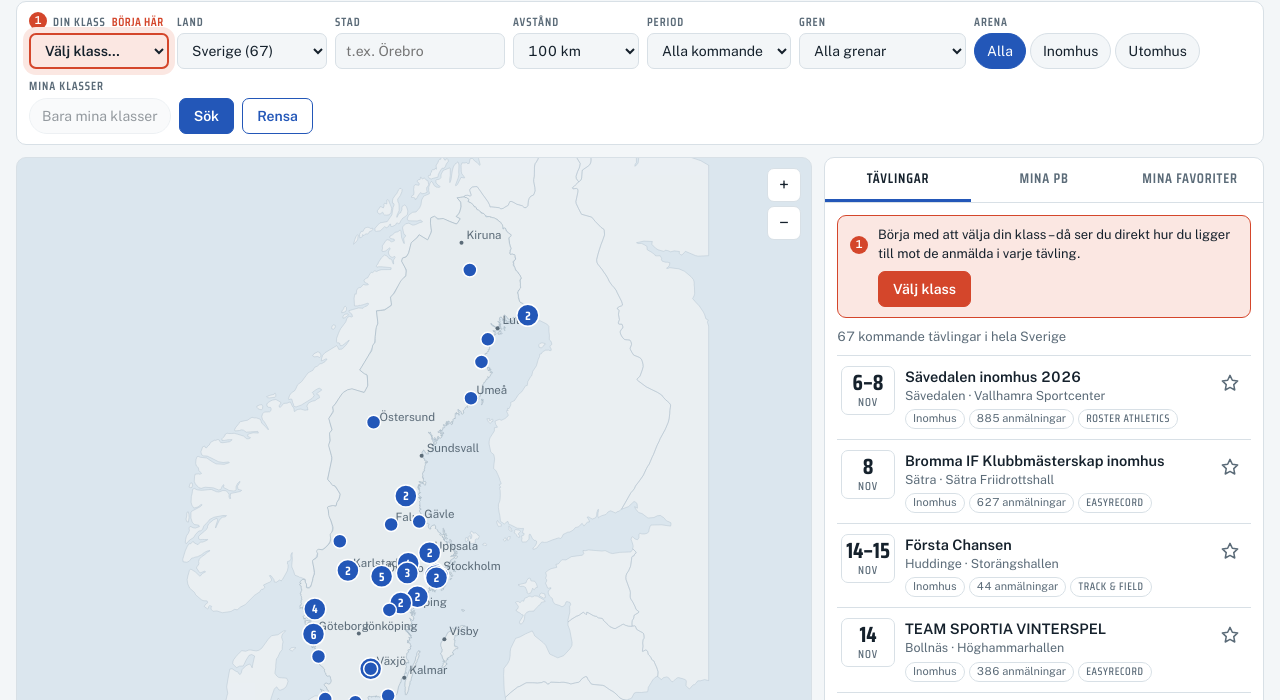
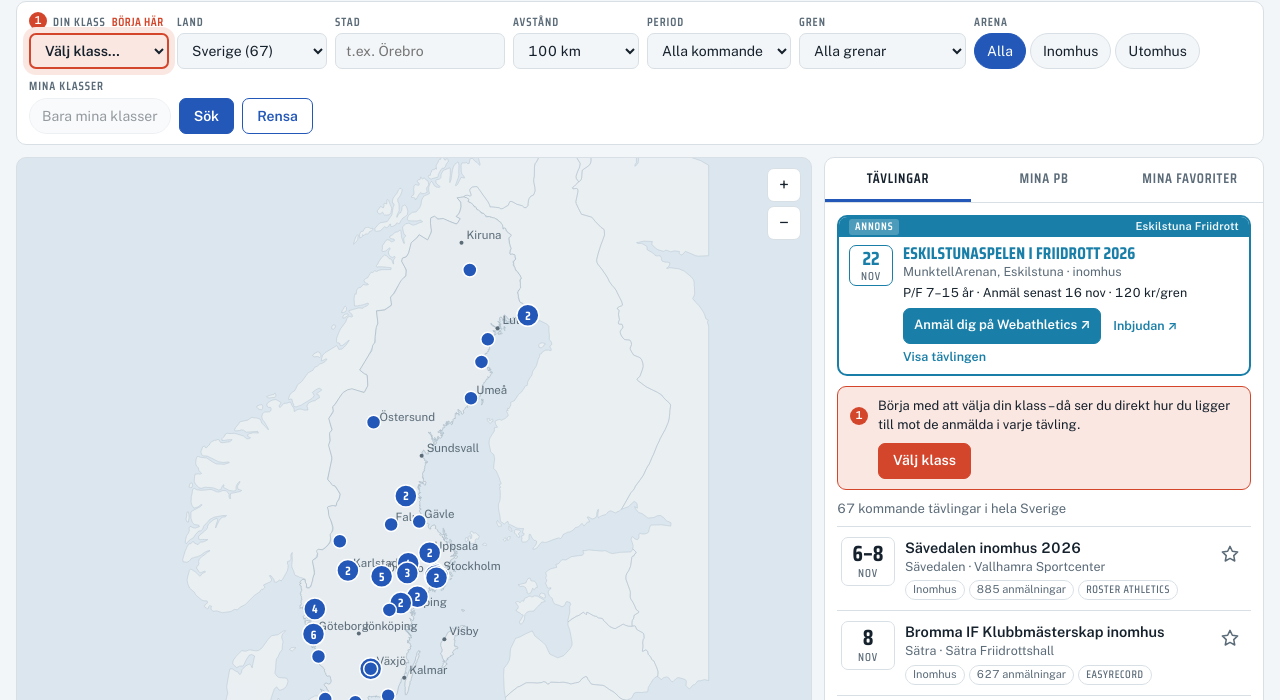
Before and after one commit to thorngrenpeter-svg/Friidrottskartan, a website: page index.html in a window 1280 px wide. Shown: the part 80-780 px from the top of the page. Drawn offline with Linux system fonts and the light colour scheme.

Commit message:
Add files via upload

```diff
--- a/i18n.js
+++ b/i18n.js
@@ -22,6 +22,7 @@ const pl = (n, one, many) => n + ' ' + (n === 1 ? one : many);
 window.I18N = {
   /* ------------------------------------------------ SVENSKA */
   sv: {
+    ad_invite: 'Inbjudan', ad_show: 'Visa tävlingen',
     tagline: 'Alla tävlingar på samma sida',
     disc_none: (d, c) => 'Ingen kommande tävling har ' + d + (c ? ' för ' + c : '') + ' just nu. Grenarna uppdateras varje natt, så titta gärna igen senare.',
     n_teams: n => n + ' lag',
@@ -86,6 +87,7 @@ window.I18N = {
   },
   /* ------------------------------------------------ ENGLISH */
   en: {
+    ad_invite: 'Invitation', ad_show: 'Show the meet',
     tagline: 'All meets in one place',
     disc_none: (d, c) => 'No upcoming meet has ' + d + (c ? ' for ' + c : '') + ' right now. Events are updated every night, so check back later.',
     n_teams: n => n + ' ' + (n === 1 ? 'team' : 'teams'),
@@ -151,6 +153,7 @@ window.I18N = {
   },
   /* ------------------------------------------------ DEUTSCH */
   de: {
+    ad_invite: 'Ausschreibung', ad_show: 'Wettkampf anzeigen',
     tagline: 'Alle Wettkämpfe an einem Ort',
     disc_none: (d, c) => 'Derzeit hat kein kommender Wettkampf ' + d + (c ? ' für ' + c : '') + '. Die Disziplinen werden jede Nacht aktualisiert – schau später wieder vorbei.',
     n_teams: n => n + ' ' + (n === 1 ? 'Staffel' : 'Staffeln'),
@@ -216,6 +219,7 @@ window.I18N = {
   },
   /* ------------------------------------------------ FRANÇAIS */
   fr: {
+    ad_invite: 'Invitation', ad_show: 'Voir la compétition',
     tagline: 'Toutes les compétitions au même endroit',
     disc_none: (d, c) => 'Aucune compétition à venir ne propose ' + d + (c ? ' pour ' + c : '') + ' pour le moment. Les épreuves sont mises à jour chaque nuit, reviens plus tard.',
     n_teams: n => n + ' ' + (n === 1 ? 'équipe' : 'équipes'),
@@ -281,6 +285,7 @@ window.I18N = {
   },
   /* ------------------------------------------------ ESPAÑOL */
   es: {
+    ad_invite: 'Invitación', ad_show: 'Ver la competición',
     tagline: 'Todas las competiciones en un solo lugar',
     disc_none: (d, c) => 'Ninguna competición próxima tiene ' + d + (c ? ' para ' + c : '') + ' por ahora. Las pruebas se actualizan cada noche, vuelve más tarde.',
     n_teams: n => n + ' ' + (n === 1 ? 'equipo' : 'equipos'),
@@ -346,6 +351,7 @@ window.I18N = {
   },
   /* ------------------------------------------------ SUOMI */
   fi: {
+    ad_invite: 'Kutsu', ad_show: 'Näytä kilpailu',
     tagline: 'Kaikki kilpailut samassa paikassa',
     disc_none: (d, c) => 'Tulevissa kilpailuissa ei tällä hetkellä ole lajia ' + d + (c ? ' sarjassa ' + c : '') + '. Lajit päivittyvät joka yö, joten katso myöhemmin uudelleen.',
     n_teams: n => n + ' ' + (n === 1 ? 'joukkue' : 'joukkuetta'),
@@ -410,6 +416,7 @@ window.I18N = {
   },
   /* ------------------------------------------------ DANSK */
   da: {
+    ad_invite: 'Invitation', ad_show: 'Vis stævnet',
     tagline: 'Alle stævner samlet ét sted',
     disc_none: (d, c) => 'Intet kommende stævne har ' + d + (c ? ' for ' + c : '') + ' lige nu. Disciplinerne opdateres hver nat, så kig forbi igen senere.',
     n_teams: n => n + ' hold',
--- a/index.html
+++ b/index.html
@@ -258,6 +258,20 @@ header.top{display:flex;flex-wrap:wrap;align-items:flex-end;justify-content:spac
 .evrow{display:flex;justify-content:space-between;gap:8px;padding:7px 2px}
 .evrow .n{color:var(--muted);font-size:12.5px;white-space:nowrap}
 #disc{max-width:190px}
+.adcard{border:2px solid var(--ad);border-radius:10px;margin:0 0 10px;overflow:hidden;background:var(--panel)}
+.adtop{display:flex;justify-content:space-between;align-items:center;gap:8px;background:var(--ad);color:#fff;padding:2px 10px;font-family:var(--f-display);font-weight:600;font-size:11px;letter-spacing:.08em;text-transform:uppercase}
+.adlbl{background:rgba(255,255,255,.22);border-radius:3px;padding:0 6px}
+.adorg{opacity:.95;text-transform:none;letter-spacing:.02em;font-family:var(--f-body);font-size:11px}
+.adbody{display:grid;grid-template-columns:44px minmax(0,1fr);gap:10px;padding:8px 10px}
+.addate{border-color:var(--ad);color:var(--ad);align-self:start;height:auto;padding:3px 0}
+.addate b{font-size:19px}
+.adbody h3{margin:0;font-family:var(--f-display);font-size:17px;line-height:1.05;text-transform:uppercase;letter-spacing:.01em;color:var(--ad)}
+.admeta{font-size:12.5px;margin-top:1px}
+.adkort{font-size:12.5px;margin-top:2px;color:var(--ink)}
+.adbtns{display:flex;flex-wrap:wrap;gap:4px 12px;align-items:center;margin-top:6px}
+.adbtn{background:var(--ad);border-color:var(--ad);color:#fff!important;text-decoration:none;padding:4px 10px;font-size:13px;min-height:0;line-height:1.3}
+.adsec{background:none;border:0;padding:0;color:var(--ad);font-weight:600;font-size:12.5px;cursor:pointer;text-decoration:none}
+@media (prefers-color-scheme: dark){.adbody h3,.adsec,.addate{filter:brightness(1.5)}}
 .tipcard{display:grid;grid-template-columns:minmax(0,190px) minmax(0,1fr);gap:12px;align-items:center;margin:10px 0;padding:10px;border:1px solid var(--line);border-radius:10px;background:var(--bg);color:var(--ink);text-decoration:none}
 .tipcard:hover{border-color:var(--track)}
 .tipcard.noimg{grid-template-columns:minmax(0,1fr)}
@@ -375,7 +389,7 @@ let LANG=(()=>{ const s=store.get('fk-lang',null); return s&&I18N[s]? s : 'sv';
 const FB={lbl_disc:'Gren',opt_alld:'Alla grenar',with_disc:(d,c)=>'med '+d+(c?' för '+c:''),disc_hint:'Tips: välj din klass överst, så visas bara tävlingar där grenen finns i din klass.',
   tip_label:'Tips från oss',ad_label:'Annons',tip_cta_yt:'Se på YouTube',tip_cta:'Läs mer',ad_h:'Annonsera hos oss',ad_p:'Vill ditt företag eller din förening synas på Friidrottskartan? Lämna dina uppgifter så kontaktar vi dig med paket och priser.',
   af_org:'Företag/förening',af_phone:'Telefon',af_cc:'Landskod',af_btn:'Skicka förfrågan',af_ok:'Tack! Vi hör av oss inom ett par dagar.',af_invalid:'Fyll i namn, företag/förening och en giltig e-postadress.',af_mail:'Skicka förfrågan via e-post i stället',af_note:l=>'Vi använder uppgifterna bara för att svara på din förfrågan. Läs mer i '+l+'.',
-  n_teams:n=>n+' lag',tagline:'Alla tävlingar på samma sida',disc_none:(d,c)=>'Ingen kommande tävling har '+d+(c?' för '+c:'')+' just nu. Grenarna uppdateras varje natt, så titta gärna igen senare.',nf_activate:'Formuläret håller på att aktiveras. Försök igen om en liten stund.',nf_mail:'Skicka anmälan via e-post i stället'};
+  n_teams:n=>n+' lag',ad_invite:'Inbjudan',ad_show:'Visa tävlingen',tagline:'Alla tävlingar på samma sida',disc_none:(d,c)=>'Ingen kommande tävling har '+d+(c?' för '+c:'')+' just nu. Grenarna uppdateras varje natt, så titta gärna igen senare.',nf_activate:'Formuläret håller på att aktiveras. Försök igen om en liten stund.',nf_mail:'Skicka anmälan via e-post i stället'};
 const t=(k,...a)=>{ let v=I18N[LANG][k]; if(v===undefined) v=I18N.sv[k]; if(v===undefined) v=FB[k]; return typeof v==='function'? v(...a) : (v===undefined?k:v); };
 const LOC={sv:'sv-SE',en:'en-GB',de:'de-DE',fr:'fr-FR',es:'es-ES',fi:'fi-FI',da:'da-DK'};
 let MON=[];
@@ -490,7 +504,22 @@ fetch('tips.json',{cache:'no-cache'}).then(r=>r.ok?r.json():[]).then(a=>{ const
 const tt=(k,d)=>{ const v=t(k); return v===k?d:v; }; // reservtext om i18n.js är en äldre version
 const tipSeen=new Set();
 const tipObs=('IntersectionObserver' in window)? new IntersectionObserver(es=>es.forEach(e=>{ if(!e.isIntersecting) return; const id=e.target.dataset.tip; tipObs.unobserve(e.target); if(tipSeen.has(id)) return; tipSeen.add(id); track('Tips visning',{namn:id},true); }),{threshold:0.5}) : null;
-const tipFor=n=> TIPS.length? TIPS[n%TIPS.length] : null;
+const ROT=()=>TIPS.filter(x=>!x.fast); // vanliga tips/annonser som roterar i listan
+const tipFor=n=>{ const r=ROT(); return r.length? r[n%r.length] : null; };
+// fast annons för en tävling: ligger alltid överst i listan oavsett filter
+function pinnedHTML(){ const x=TIPS.find(a=>a.fast&&a.format==='tavling'); if(!x) return '';
+  const c=D.comps.find(k=>k.fk===x.tavling);
+  const [yy,mm,dd]=(x.datum||c?.d1||'').split('-');
+  const col=/^#[0-9a-f]{6}$/i.test(x.farg||'')?x.farg:'var(--track)';
+  return '<div class="adcard" style="--ad:'+col+'" data-ad="'+esc(x.id)+'">'
+   +'<div class="adtop"><span class="adlbl">'+esc(t('ad_label'))+'</span>'+(x.arrangor?'<span class="adorg">'+esc(x.arrangor)+'</span>':'')+'</div>'
+   +'<div class="adbody"><div class="date addate"><b>'+(+dd||'')+'</b><span>'+(mm?MON[mm-1]:'')+'</span></div><div>'
+   +'<h3>'+esc(x.titel)+'</h3><div class="meta admeta">'+esc(x.plats||'')+'</div>'
+   +(x.kort?'<div class="adkort">'+esc(x.kort)+'</div>':'')
+   +'<div class="adbtns"><a class="btn adbtn" href="'+esc(x.lank)+'" target="_blank" rel="sponsored noopener" data-adlink="anmalan">'+esc(x.cta||'Läs mer')+' ↗</a>'
+   +(x.inbjudan?'<a class="adsec" href="'+esc(x.inbjudan)+'" target="_blank" rel="sponsored noopener" data-adlink="inbjudan">'+esc(tt('ad_invite','Inbjudan'))+' ↗</a>':'')
+   +(c?'<button type="button" class="adsec" data-adopen="'+c.idx+'">'+esc(tt('ad_show','Visa tävlingen'))+'</button>':'')
+   +'</div></div></div></div>'; }
 function tipHTML(x){ if(!x) return '';
   const txt=(x.text&&(x.text[LANG]||x.text.sv))||'';
   return '<a class="tipcard" href="'+esc(x.lank)+'" target="_blank" rel="noopener'+(x.typ==='annons'?' sponsored':'')+'" data-tip="'+esc(x.id)+'">'
@@ -739,7 +768,7 @@ function itemHTML(c){ const dt=fmtDate(c); const mine=[...new Set(c.e.map(e=>mat
    +(mine.length?'<span class="tag you">'+esc(t('cls_present',mine.join(', ')))+'</span>':'')
    +'<span class="tag src">'+srcLink(c).name+'</span></div></div><div class="iside">'+starBtn(c)+'<span class="dist">'+(c.dist!=null?Math.round(c.dist)+' km':'')+'</span></div></div>'; }
 function paneList(list){
-  let h=calloutHTML();
+  let h=pinnedHTML()+calloutHTML();
   if(msg){ h+='<p class="summary" style="color:var(--warn)">'+esc(msg)+'</p>'; msg=''; }
   let shown=list;
   if(S.focusKey){ shown=list.filter(c=>c.key===S.focusKey); h+='<p class="summary">'+t('n_comps',shown.length)+' '+esc(t('in_place',shown[0]?.c||''))+' · <button class="back" id="allbtn">'+esc(t('show_all'))+'</button></p>'; }
@@ -845,7 +874,11 @@ function bindPane(){
     if(b.classList.contains('item')) b.addEventListener('keydown',e=>{ if((e.key==='Enter'||e.key===' ')&&!e.target.closest('.star')){ e.preventDefault(); go(); } }); });
   pane.querySelectorAll('.star').forEach(b=>b.addEventListener('click',e=>{ e.stopPropagation(); toggleFav(D.comps[+b.dataset.fav]); }));
   pane.querySelectorAll('[data-ics]').forEach(b=>b.addEventListener('click',()=>downloadICS([D.comps[+b.dataset.ics]])));
-  pane.querySelectorAll('[data-tip]').forEach(a=>{ a.addEventListener('click',()=>track('Tips klick',{namn:a.dataset.tip})); if(tipSeen.has(a.dataset.tip)) return; tipObs&&tipObs.observe(a); });
+  pane.querySelectorAll('a.tipcard[data-tip]').forEach(a=>{ a.addEventListener('click',()=>track('Tips klick',{namn:a.dataset.tip})); if(tipSeen.has(a.dataset.tip)) return; tipObs&&tipObs.observe(a); });
+  pane.querySelectorAll('[data-ad]').forEach(card=>{ const id=card.dataset.ad;
+    card.querySelectorAll('[data-adlink]').forEach(a=>a.addEventListener('click',()=>track('Tips klick',{namn:id,mal:a.dataset.adlink})));
+    card.querySelectorAll('[data-adopen]').forEach(b=>b.addEventListener('click',()=>{ track('Tips klick',{namn:id,mal:'visa'}); S.sel=+b.dataset.adopen; S.tab='list'; S.focusKey=D.comps[S.sel].key; render(); }));
+    if(!tipSeen.has(id)&&tipObs){ card.dataset.tip=id; tipObs.observe(card); } });
   pane.querySelectorAll('[data-cal]').forEach(a=>a.addEventListener('click',()=>track('Kalender',{typ:a.dataset.cal})));
   pane.querySelectorAll('.links a').forEach(a=>a.addEventListener('click',()=>track('Till källa',{källa:/easyrecord/.test(a.href)?'EasyRecord':/trackandfield/.test(a.href)?'Track & Field':/rosterathletics/.test(a.href)?'Roster Athletics':'Webathletics'})));
   pane.querySelectorAll('.calform').forEach(f=>f.addEventListener('submit',e=>{ e.preventDefault(); sendInvites(f); }));
--- a/tips.json
+++ b/tips.json
@@ -1,4 +1,26 @@
 [
+ {
+  "id": "eskilstunaspelen-2026",
+  "typ": "annons",
+  "format": "tavling",
+  "fast": true,
+  "tavling": "wa:920",
+  "start": "2026-11-04",
+  "slut": "2026-11-22",
+  "lank": "https://webathletics.se/entrylist/920",
+  "inbjudan": "https://www.laget.se/eskilstunafriidrott/news/8168178/ESKILSTUNA-SPELEN-2026",
+  "titel": "Eskilstunaspelen i friidrott 2026",
+  "datum": "2026-11-22",
+  "plats": "MunktellArenan, Eskilstuna · inomhus",
+  "arrangor": "Eskilstuna Friidrott",
+  "text": "Friidrottstävlingen för nybörjare såväl som för vana tävlingsdeltagare.",
+  "klasser": "Pojkar och flickor 7–15 år · 2027 års åldersklasser",
+  "grenar": "60 m, längd, kula och gång 500 m · 13 och 15 år även 200 m och höjd",
+  "anmalan": "Anmäl senast 16 november · 120 kr/gren",
+  "cta": "Anmäl dig på Webathletics",
+  "farg": "#1A7FA8",
+  "kort": "P/F 7–15 år · Anmäl senast 16 nov · 120 kr/gren"
+ },
  {
   "id": "terranomads",
   "typ": "tips",
```
Lines whose indentation alone changed are shown as unchanged.
